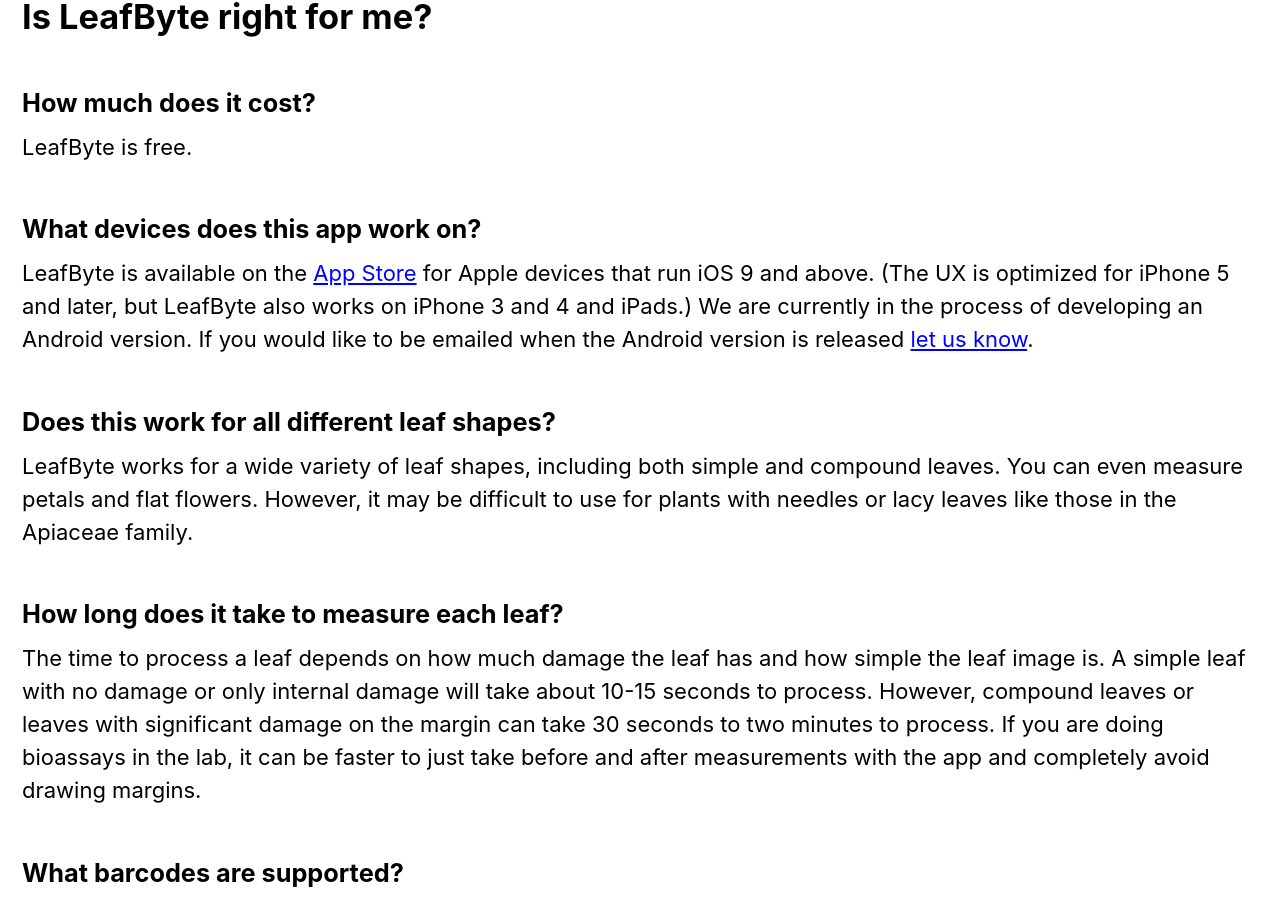
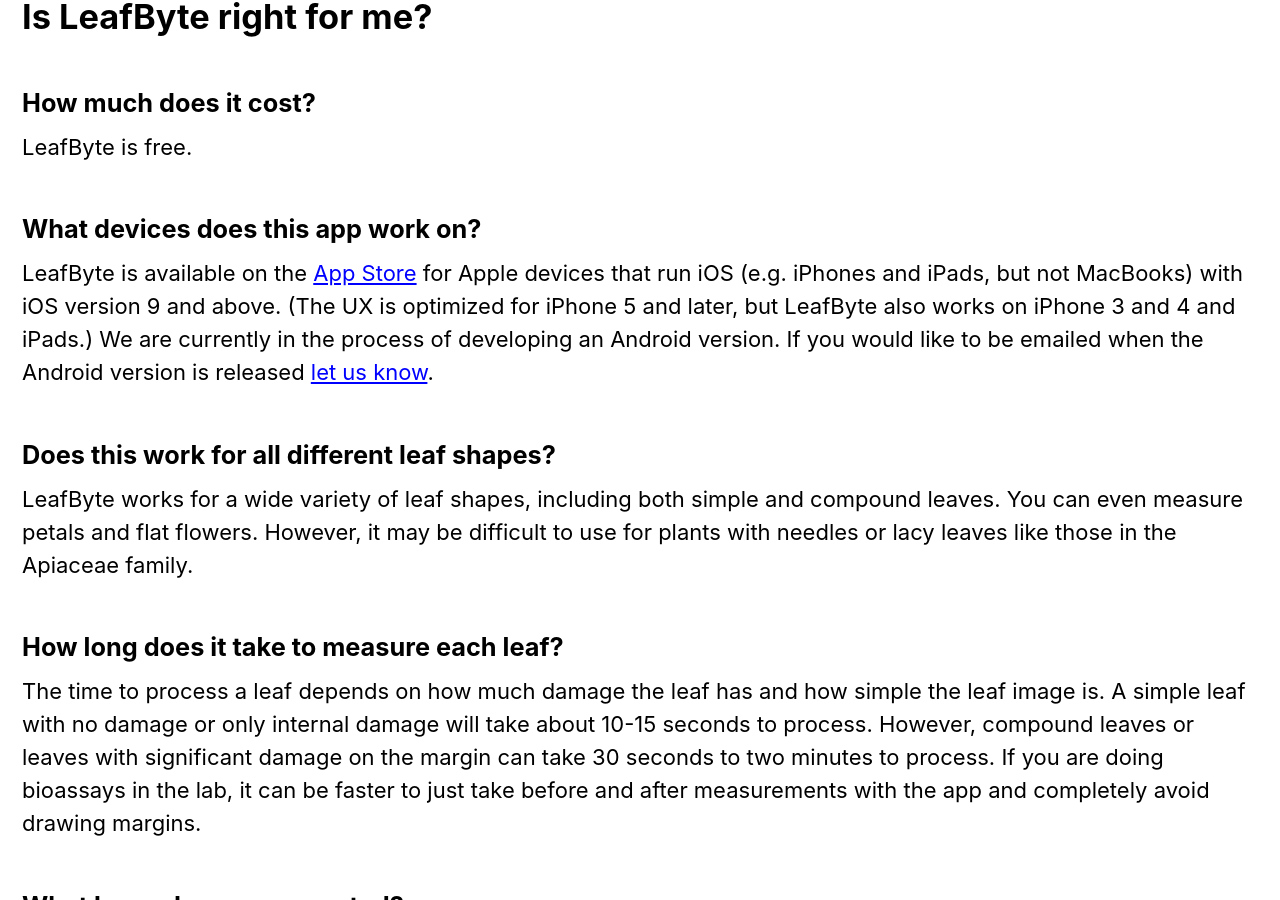
Before and after one commit to Zoegp/zoegp.github.io, a Jekyll site: the page built from leafbyte-faqs.md, in a window 1280 px wide and 900 px high, scrolled down 501 px. Built offline with Jekyll 4.4.1, drawn with Linux system fonts in a browser that asks for light colours; cached includes are drawn as plain includes; nearby versions of some CDN libraries.

Commit message:
Make it clearer that this doesn't work on Macbooks

```diff
--- a/leafbyte-faqs.md
+++ b/leafbyte-faqs.md
@@ -16,7 +16,7 @@
 LeafByte is free.
 
 ##### What devices does this app work on?
-LeafByte is available on the [App Store](https://itunes.apple.com/us/app/leafbyte/id1362985339?mt=8) for Apple devices that run iOS 9 and above. (The UX is optimized for iPhone 5 and later, but LeafByte also works on iPhone 3 and 4 and iPads.) We are currently in the process of developing an Android version. If you would like to be emailed when the Android version is released [let us know](mailto:leafbyte@zoegp.science?subject=Interest%20in%20LeafByte%20on%20Android&body=Hello,%0AI'd%20like%20to%20express%20my%20interest%20in%20using%20an%20Android%20version%20of%20LeafByte.%20Please%20tell%20me%20when%20the%20app%20is%20available.%0A%0AThanks!).
+LeafByte is available on the [App Store](https://itunes.apple.com/us/app/leafbyte/id1362985339?mt=8) for Apple devices that run iOS (e.g. iPhones and iPads, but not MacBooks) with iOS version 9 and above. (The UX is optimized for iPhone 5 and later, but LeafByte also works on iPhone 3 and 4 and iPads.) We are currently in the process of developing an Android version. If you would like to be emailed when the Android version is released [let us know](mailto:leafbyte@zoegp.science?subject=Interest%20in%20LeafByte%20on%20Android&body=Hello,%0AI'd%20like%20to%20express%20my%20interest%20in%20using%20an%20Android%20version%20of%20LeafByte.%20Please%20tell%20me%20when%20the%20app%20is%20available.%0A%0AThanks!).
 
 ##### Does this work for all different leaf shapes?
 LeafByte works for a wide variety of leaf shapes, including both simple and compound leaves. You can even measure petals and flat flowers. However, it may be difficult to use for plants with needles or lacy leaves like those in the Apiaceae family.
```
